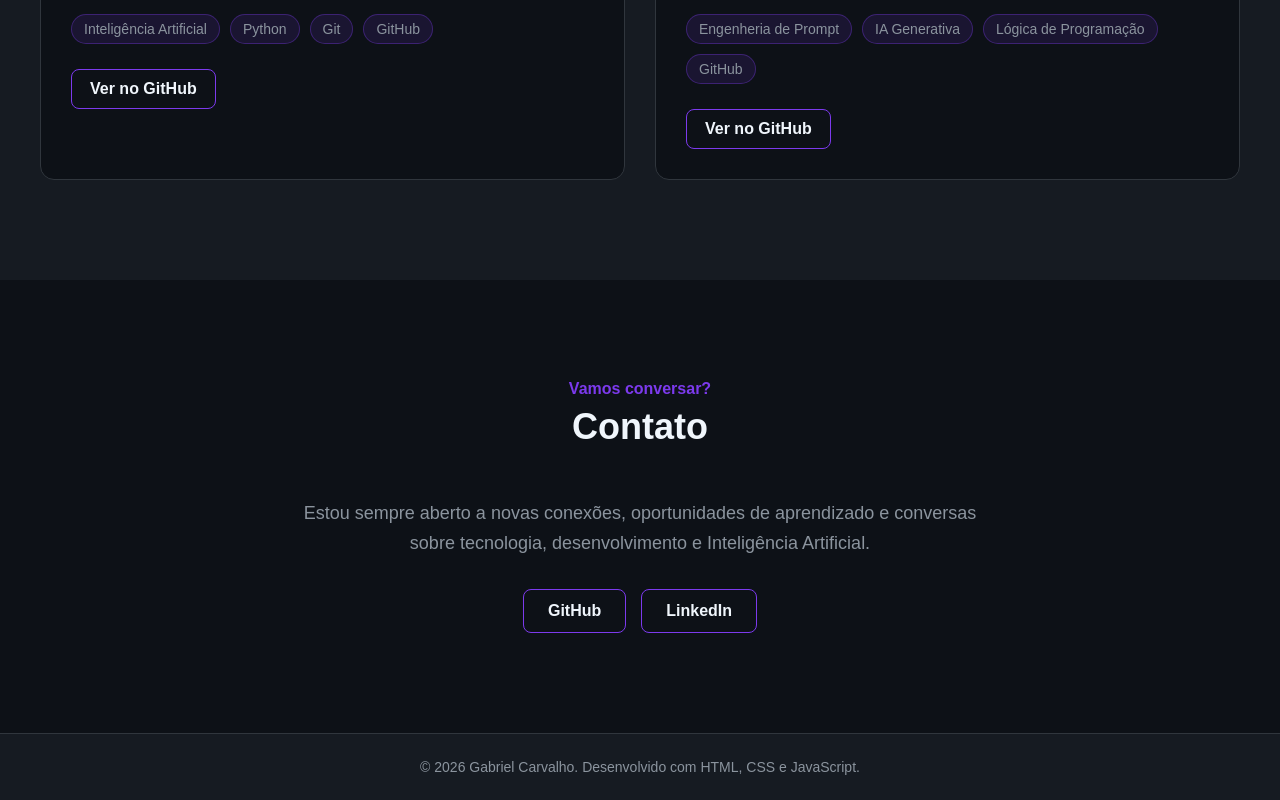
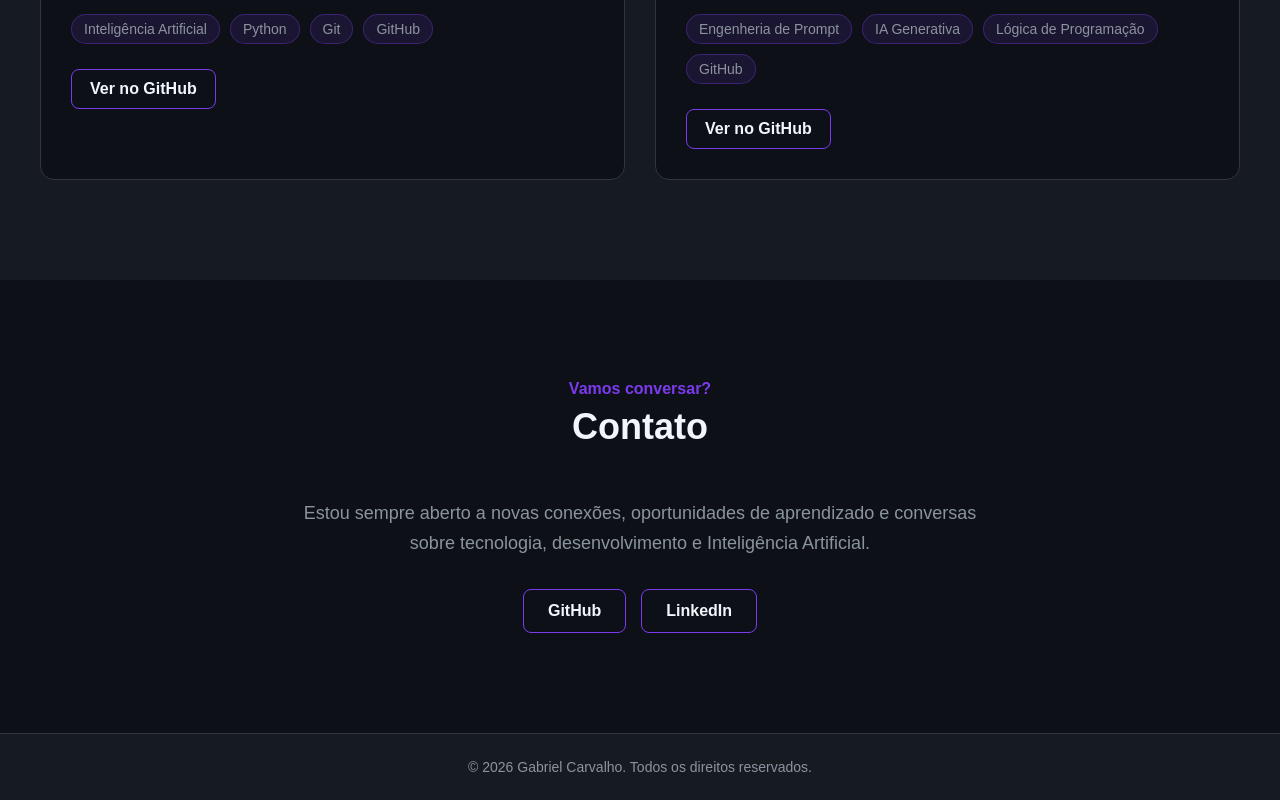
Before and after one commit to ErenDEV-ctrl/portfolio, a plain HTML site: page index.html in a window 1280 px wide. Shown: the part 2742-3542 px from the top of the page. Drawn offline with Linux system fonts and the light colour scheme.

Commit message:
Salva progresso do portfolio

```diff
--- a/index.html
+++ b/index.html
@@ -314,7 +314,7 @@
     <footer>
 
         <div class="container-footer">
-            <p>© 2026 Gabriel Carvalho. Desenvolvido com HTML, CSS e JavaScript.</p>
+            <p>© 2026 Gabriel Carvalho. Todos os direitos reservados.</p>
 
         </div>
 
```
